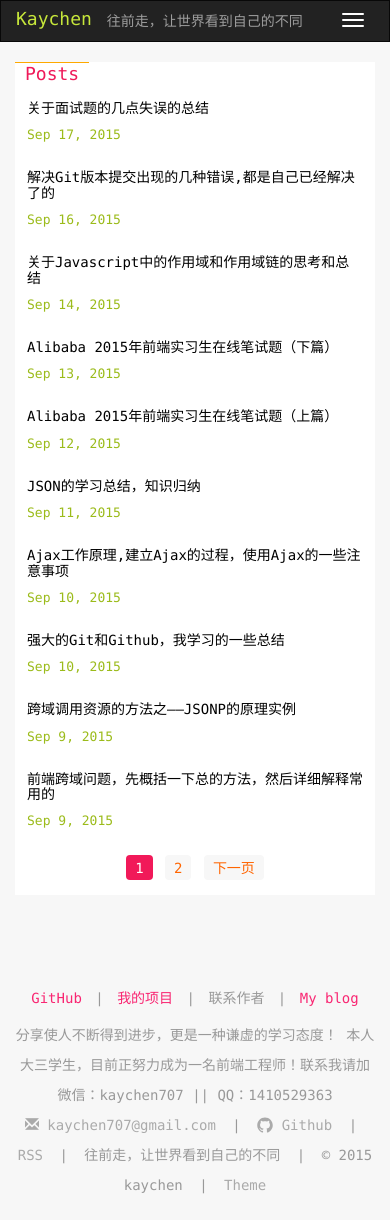
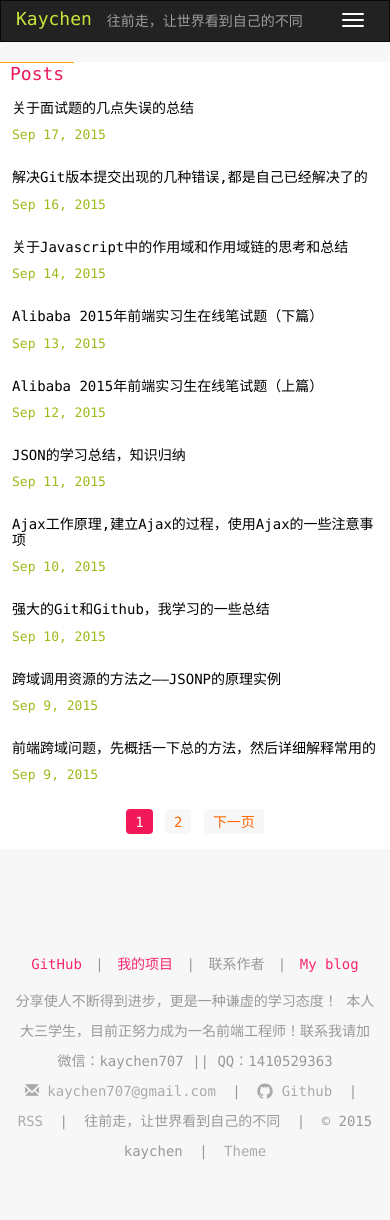
Before and after one commit to LittlewhiteChen/LittlewhiteChen.github.io, a Jekyll site: the page built from index.html, in a window 390 px wide. Built offline with Jekyll 4.4.1, drawn with Linux system fonts in a browser that asks for light colours; nearby versions of some CDN libraries; the list of posts is cut into pages by our own code; comment, search, counter and statistics services are not loaded; a style sheet for code colours, icons or effects is not loaded; after the commit the page ends 1186 px from its top, so only the background shows below that.

Commit message:
更改样式

```diff
--- a/static/css/index.css
+++ b/static/css/index.css
@@ -222,7 +222,11 @@ a.navbar-brand.title {
     border-radius: 4px;
     background-color: #F11959;
 }
-
+@media (max-width:768px){
+    .col-sm-9{
+        padding-right: 0px;
+        padding-left: 0px;}
+}
 
 /* categories list */
 
```
